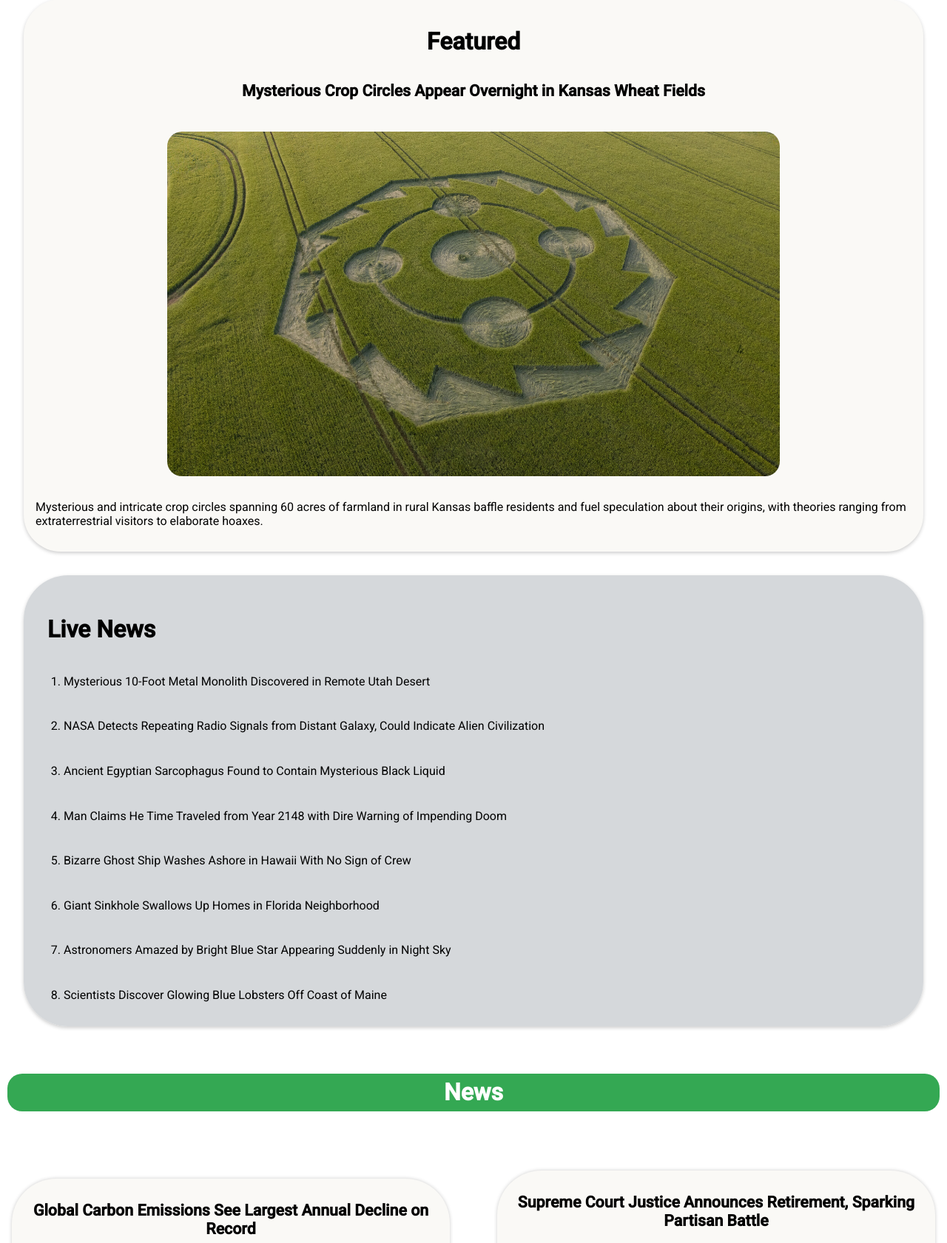
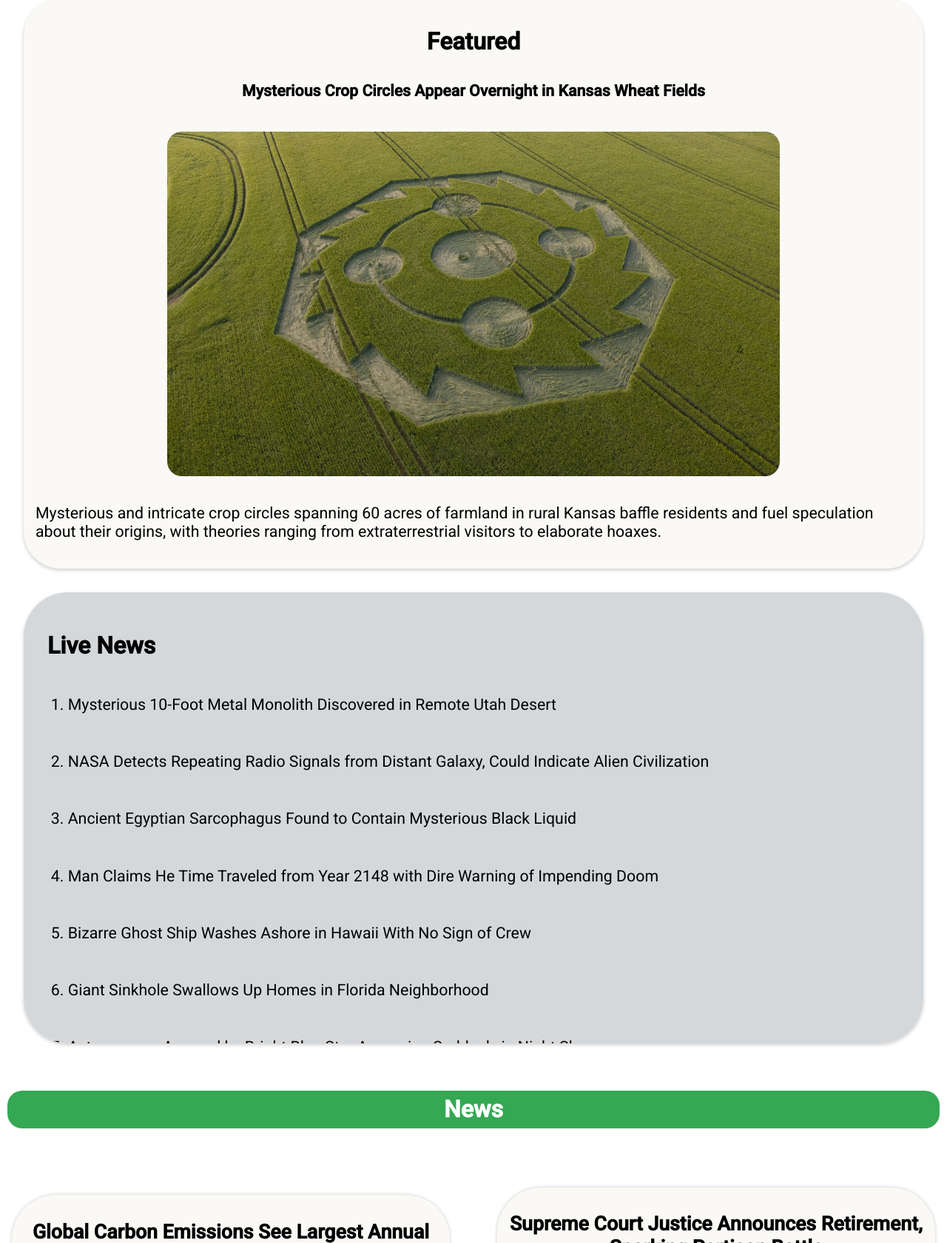
Before and after one commit to B0ssCodes/fact-checker, a PHP site: page / in a window 1280 px wide. Shown: the part 189-1870 px from the top of the page at 74% size. Run offline with PHP 8.4, Linux system fonts and the light colour scheme.

Commit message:
footerFixFontFix

```diff
--- a/aboutUs.html
+++ b/aboutUs.html
@@ -48,6 +48,8 @@
             <p class="newsText">Join us in the quest for truth, transparency, and accountability. Explore the world of news with confidence at The Fact Checker. Your trust is our greatest asset, and we're honored to serve as your gateway to verified information.</p>
             <p class="newsText">Thank you for choosing The Fact Checker, where facts matter.</p>
         </div>
+        </div>
+        </div>
         <footer>
             <div>
                 <h3 id="footerTitle">&copy; Copyright 2023 The Fact Checker. All Rights Reserved</h3>
@@ -57,5 +59,6 @@
                 <a href="/contactUs.html"><h3 class="footerDetails">Contact Us</h3></a>
                 </div>
             </footer>
+
     </body>
 </html>
--- a/styles.css
+++ b/styles.css
@@ -15,6 +15,9 @@ footer {
     padding: 1em;
     text-align: center;
     font-size: 14px;
+  }
+  p {
+    font-size: 16pt;
   }
 #footerDetailsDiv{
     display: flex;
@@ -218,7 +221,7 @@ footer {
   }
 
   .standardNewsTitle {
-    font-size: 16pt;
+    font-size: 20pt;
     font-weight: lightbold;
     font-family: 'Roboto', sans-serif;
     margin-bottom: 1em;
```
